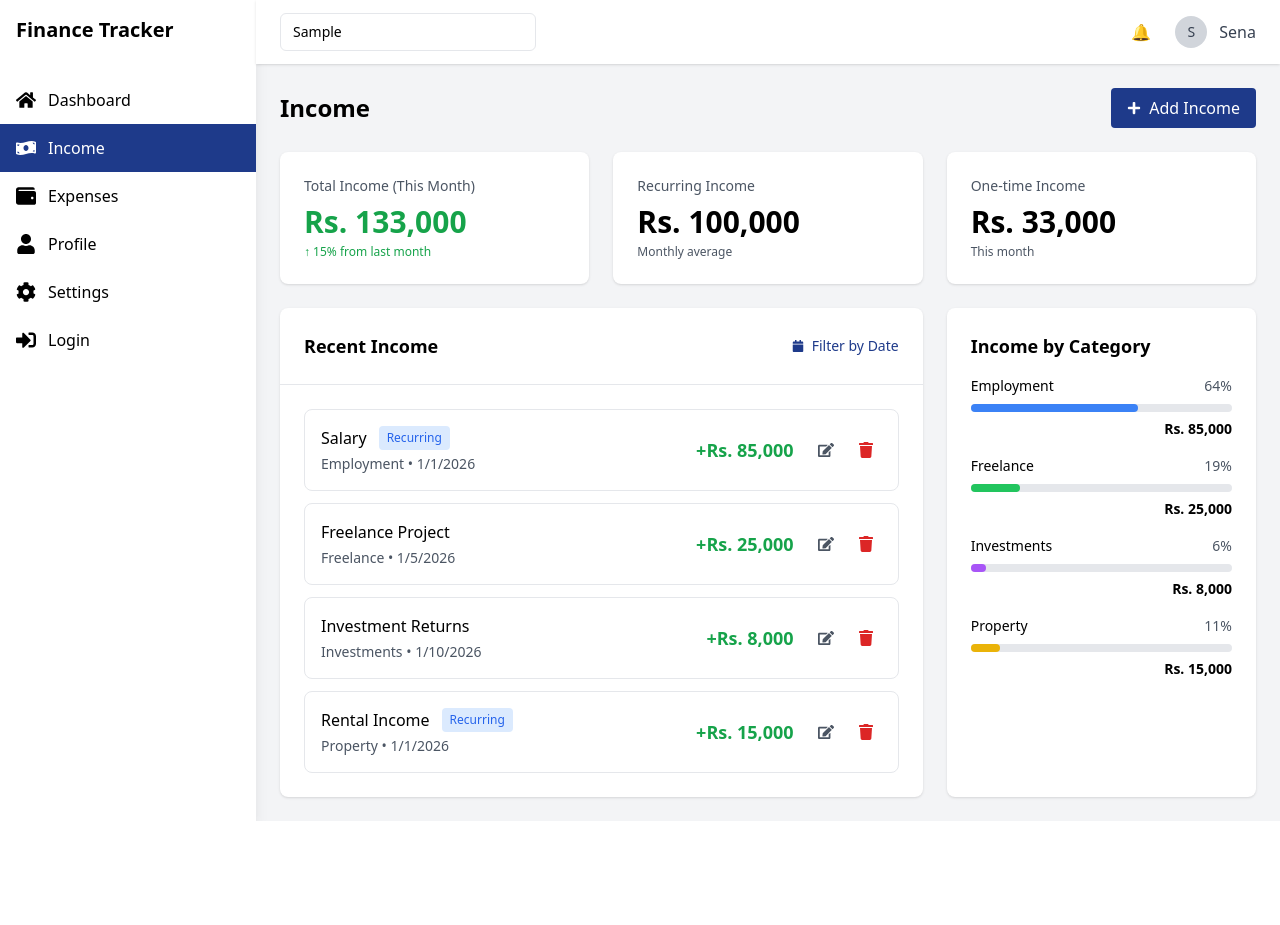
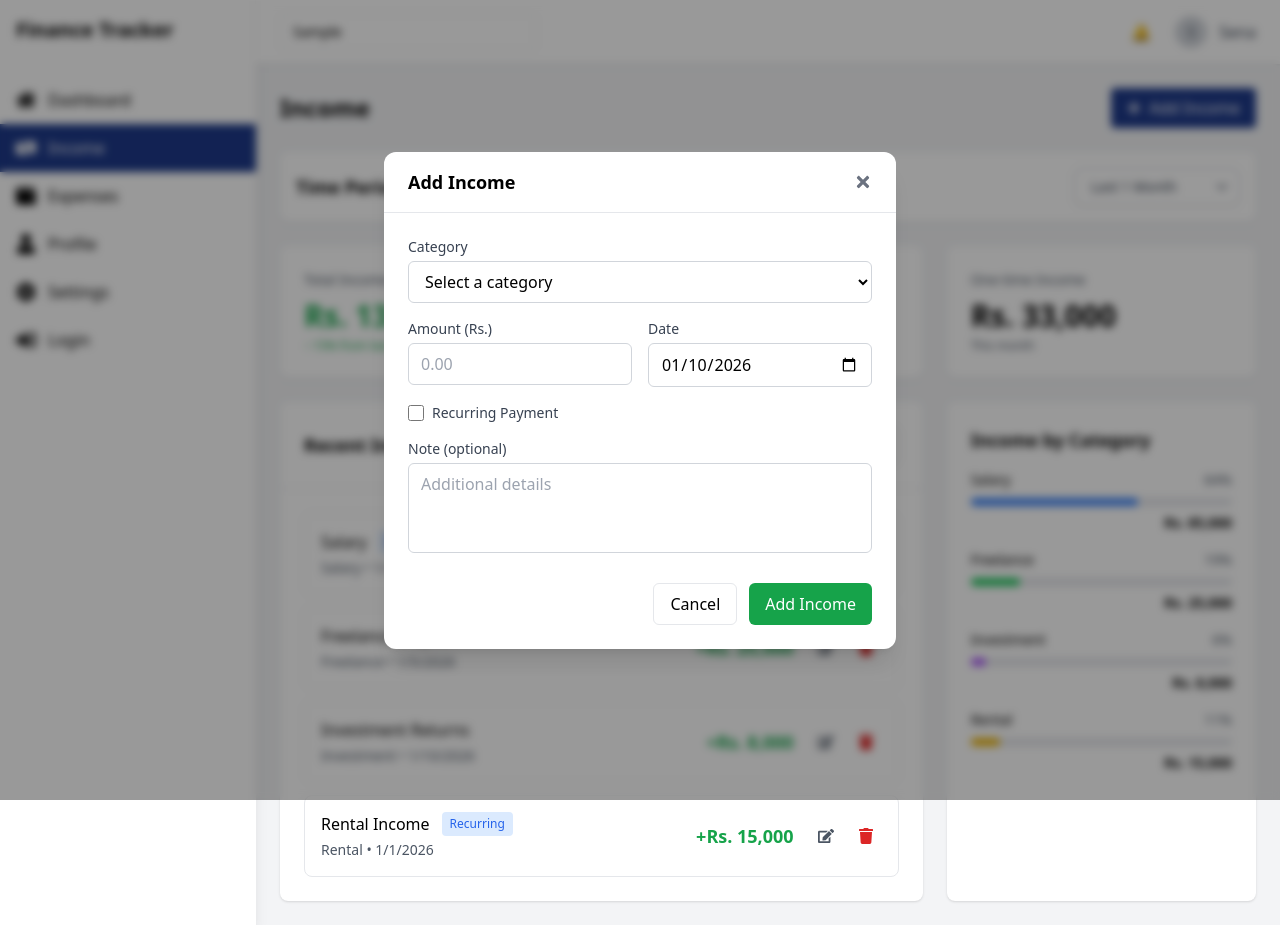
Before and after one commit to SenashAdeesha/FINANCE-TRACKER, a React (Vite) app: page /income in a window 1280 px wide. Both pictures are taken after typing "Sample" into the empty fields and a click on the button "Add Income". Before the commit the page ends 821 px from the top, so only its background shows below. Built offline with nearby package versions, Linux system fonts and the light colour scheme.

Commit message:
updated the salery UI

```diff
--- a/src/pages/Dashboard.tsx
+++ b/src/pages/Dashboard.tsx
@@ -24,26 +24,26 @@ const mockTransactions = [
 function TransactionModal({ isOpen, onClose }: { isOpen: boolean; onClose: () => void }) {
   const [step, setStep] = useState<'select' | 'income' | 'expense'>('select');
   const [formData, setFormData] = useState<{
-    title: string;
     amount: string;
     date: string;
     category: string;
+    recurring: boolean;
     description: string;
   }>({
-    title: '',
     amount: '',
     date: new Date().toISOString().split('T')[0],
     category: '',
+    recurring: false,
     description: ''
   });
 
   const handleClose = () => {
     setStep('select');
     setFormData({
-      title: '',
       amount: '',
       date: new Date().toISOString().split('T')[0],
       category: '',
+      recurring: false,
       description: ''
     });
     onClose();
@@ -59,9 +59,10 @@ function TransactionModal({ isOpen, onClose }: { isOpen: boolean; onClose: () =>
   const handleChange = (
     e: ChangeEvent<HTMLInputElement | HTMLTextAreaElement | HTMLSelectElement>
   ) => {
+    const { name, value, type } = e.target;
     setFormData({
       ...formData,
-      [e.target.name]: e.target.value
+      [name]: type === 'checkbox' ? (e.target as HTMLInputElement).checked : value
     });
   };
 
@@ -129,16 +130,19 @@ function TransactionModal({ isOpen, onClose }: { isOpen: boolean; onClose: () =>
               {/* Form */}
               <form className="space-y-4" onSubmit={(e) => e.preventDefault()}>
                 <div>
-                  <label className="block text-sm font-medium text-gray-700 mb-1">Title</label>
-                  <input
-                    type="text"
-                    name="title"
-                    value={formData.title}
+                  <label className="block text-sm font-medium text-gray-700 mb-1">Category</label>
+                  <select
+                    name="category"
+                    value={formData.category}
                     onChange={handleChange}
                     required
-                    placeholder={step === 'income' ? 'e.g., Salary' : 'e.g., Grocery Shopping'}
-                    className="w-full px-3 py-2 border border-gray-300 rounded-md focus:ring-2 focus:ring-blue-500 focus:border-blue-500 outline-none"
-                  />
+                    className="w-full px-3 py-2 border border-gray-300 rounded-md focus:ring-2 focus:ring-blue-500 focus:border-blue-500 outline-none bg-white"
+                  >
+                    <option value="">Select a category</option>
+                    {(step === 'income' ? incomeCategories : expenseCategories).map(cat => (
+                      <option key={cat} value={cat}>{cat}</option>
+                    ))}
+                  </select>
                 </div>
 
                 <div className="grid grid-cols-1 md:grid-cols-2 gap-4">
@@ -170,19 +174,16 @@ function TransactionModal({ isOpen, onClose }: { isOpen: boolean; onClose: () =>
                 </div>
 
                 <div>
-                  <label className="block text-sm font-medium text-gray-700 mb-1">Category</label>
-                  <select
-                    name="category"
-                    value={formData.category}
-                    onChange={handleChange}
-                    required
-                    className="w-full px-3 py-2 border border-gray-300 rounded-md focus:ring-2 focus:ring-blue-500 focus:border-blue-500 outline-none bg-white"
-                  >
-                    <option value="">Select a category</option>
-                    {(step === 'income' ? incomeCategories : expenseCategories).map(cat => (
-                      <option key={cat} value={cat}>{cat}</option>
-                    ))}
-                  </select>
+                  <label className="flex items-center gap-2 cursor-pointer">
+                    <input
+                      type="checkbox"
+                      name="recurring"
+                      checked={formData.recurring}
+                      onChange={handleChange}
+                      className="w-4 h-4 text-blue-600 border-gray-300 rounded focus:ring-blue-500"
+                    />
+                    <span className="text-sm font-medium text-gray-700">Recurring Payment</span>
+                  </label>
                 </div>
 
                 <div>
--- a/src/pages/Income.tsx
+++ b/src/pages/Income.tsx
@@ -1,27 +1,196 @@
 // pages/Income.tsx
-import { useState } from "react";
+import { useState, type ChangeEvent, type MouseEvent } from "react";
 import Sidebar from "../components/Sidebar";
 import Navbar from "../components/Navbar";
-import { FaPlus, FaEdit, FaTrash, FaCalendar } from "react-icons/fa";
+import { FaPlus, FaEdit, FaTrash, FaTimes, FaChevronDown } from "react-icons/fa";
+
+// Income Modal Component
+function IncomeModal({ isOpen, onClose }: { isOpen: boolean; onClose: () => void }) {
+  const [formData, setFormData] = useState({
+    amount: '',
+    date: new Date().toISOString().split('T')[0],
+    category: '',
+    recurring: false,
+    description: ''
+  });
+
+  const handleClose = () => {
+    setFormData({
+      amount: '',
+      date: new Date().toISOString().split('T')[0],
+      category: '',
+      recurring: false,
+      description: ''
+    });
+    onClose();
+  };
+
+  const handleSubmit = (e: MouseEvent<HTMLButtonElement>) => {
+    e.preventDefault();
+    console.log('Income submitted:', formData);
+    alert('Income added successfully!');
+    handleClose();
+  };
+
+  const handleChange = (e: ChangeEvent<HTMLInputElement | HTMLTextAreaElement | HTMLSelectElement>) => {
+    const { name, value, type } = e.target;
+    setFormData({
+      ...formData,
+      [name]: type === 'checkbox' ? (e.target as HTMLInputElement).checked : value
+    });
+  };
+
+  const incomeCategories = ['Salary', 'Freelance', 'Investment', 'Business', 'Rental', 'Gift', 'Other'];
+
+  if (!isOpen) return null;
+
+  return (
+    <div className="fixed inset-0 bg-black/40 flex items-center justify-center z-50 p-4 backdrop-blur-sm">
+      <div className="bg-white rounded-xl shadow-xl w-full max-w-lg overflow-hidden">
+        <div className="flex items-center justify-between px-6 py-4 border-b">
+          <h2 className="text-lg font-semibold">Add Income</h2>
+          <button onClick={handleClose} className="text-gray-500 hover:text-gray-700" aria-label="Close">
+            <FaTimes size={18} />
+          </button>
+        </div>
+
+        <div className="p-6">
+          <form className="space-y-4" onSubmit={(e) => e.preventDefault()}>
+            <div>
+              <label className="block text-sm font-medium text-gray-700 mb-1">Category</label>
+              <select
+                name="category"
+                value={formData.category}
+                onChange={handleChange}
+                required
+                className="w-full px-3 py-2 border border-gray-300 rounded-md focus:ring-2 focus:ring-green-500 focus:border-green-500 outline-none bg-white"
+              >
+                <option value="">Select a category</option>
+                {incomeCategories.map(cat => (
+                  <option key={cat} value={cat}>{cat}</option>
+                ))}
+              </select>
+            </div>
+
+            <div className="grid grid-cols-1 md:grid-cols-2 gap-4">
+              <div>
+                <label className="block text-sm font-medium text-gray-700 mb-1">Amount (Rs.)</label>
+                <input
+                  type="number"
+                  name="amount"
+                  value={formData.amount}
+                  onChange={handleChange}
+                  required
+                  min={0}
+                  step="0.01"
+                  placeholder="0.00"
+                  className="w-full px-3 py-2 border border-gray-300 rounded-md focus:ring-2 focus:ring-green-500 focus:border-green-500 outline-none"
+                />
+              </div>
+              <div>
+                <label className="block text-sm font-medium text-gray-700 mb-1">Date</label>
+                <input
+                  type="date"
+                  name="date"
+                  value={formData.date}
+                  onChange={handleChange}
+                  required
+                  className="w-full px-3 py-2 border border-gray-300 rounded-md focus:ring-2 focus:ring-green-500 focus:border-green-500 outline-none"
+                />
+              </div>
+            </div>
+
+            <div>
+              <label className="flex items-center gap-2 cursor-pointer">
+                <input
+                  type="checkbox"
+                  name="recurring"
+                  checked={formData.recurring}
+                  onChange={handleChange}
+                  className="w-4 h-4 text-green-600 border-gray-300 rounded focus:ring-green-500"
+                />
+                <span className="text-sm font-medium text-gray-700">Recurring Payment</span>
+              </label>
+            </div>
+
+            <div>
+              <label className="block text-sm font-medium text-gray-700 mb-1">Note (optional)</label>
+              <textarea
+                name="description"
+                value={formData.description}
+                onChange={handleChange}
+                rows={3}
+                placeholder="Additional details"
+                className="w-full px-3 py-2 border border-gray-300 rounded-md focus:ring-2 focus:ring-green-500 focus:border-green-500 outline-none resize-none"
+              />
+            </div>
+
+            <div className="flex justify-end gap-3 pt-2">
+              <button type="button" onClick={handleClose} className="px-4 py-2 border rounded-md">Cancel</button>
+              <button type="button" onClick={handleSubmit} className="px-4 py-2 rounded-md text-white bg-green-600 hover:bg-green-700">
+                Add Income
+              </button>
+            </div>
+          </form>
+        </div>
+      </div>
+    </div>
+  );
+}
 
 function Income() {
   const [sidebarOpen, setSidebarOpen] = useState(true);
+  const [modalOpen, setModalOpen] = useState(false);
+  const [categoryFilter, setCategoryFilter] = useState<string>('All');
+  const [timePeriod, setTimePeriod] = useState('1 month');
 
   const incomeData = [
-    { id: 1, source: "Salary", amount: 85000, date: "2026-01-01", category: "Employment", recurring: true },
+    { id: 1, source: "Salary", amount: 85000, date: "2026-01-01", category: "Salary", recurring: true },
     { id: 2, source: "Freelance Project", amount: 25000, date: "2026-01-05", category: "Freelance", recurring: false },
-    { id: 3, source: "Investment Returns", amount: 8000, date: "2026-01-10", category: "Investments", recurring: false },
-    { id: 4, source: "Rental Income", amount: 15000, date: "2026-01-01", category: "Property", recurring: true },
+    { id: 3, source: "Investment Returns", amount: 8000, date: "2026-01-10", category: "Investment", recurring: false },
+    { id: 4, source: "Rental Income", amount: 15000, date: "2026-01-01", category: "Rental", recurring: true },
   ];
 
   const categories = [
-    { name: "Employment", amount: 85000, color: "bg-blue-500" },
+    { name: "Salary", amount: 85000, color: "bg-blue-500" },
     { name: "Freelance", amount: 25000, color: "bg-green-500" },
-    { name: "Investments", amount: 8000, color: "bg-purple-500" },
-    { name: "Property", amount: 15000, color: "bg-yellow-500" },
+    { name: "Investment", amount: 8000, color: "bg-purple-500" },
+    { name: "Rental", amount: 15000, color: "bg-yellow-500" },
   ];
 
-  const totalIncome = incomeData.reduce((sum, item) => sum + item.amount, 0);
+  // Calculate income based on time period
+  const calculateIncome = () => {
+    const now = new Date('2026-01-10');
+    const monthsMap: Record<string, number> = {
+      '1 month': 1,
+      '2 months': 2,
+      '3 months': 3,
+      '6 months': 6,
+      '1 year': 12,
+      '2 years': 24,
+      '3 years': 36,
+      '4 years': 48,
+      '5 years': 60,
+      'All time': 9999
+    };
+
+    const monthsBack = monthsMap[timePeriod] || 1;
+    const cutoffDate = new Date(now);
+    cutoffDate.setMonth(cutoffDate.getMonth() - monthsBack);
+
+    return incomeData.filter(item => new Date(item.date) >= cutoffDate);
+  };
+
+  const filteredByTime = calculateIncome();
+  const totalIncome = filteredByTime.reduce((sum, item) => sum + item.amount, 0);
+
+  // Filter income data by category
+  const getFilteredIncome = () => {
+    if (categoryFilter === 'All') return filteredByTime;
+    return filteredByTime.filter(item => item.category === categoryFilter);
+  };
+
+  const filteredIncome = getFilteredIncome();
 
   return (
     <div className="flex bg-gray-100 min-h-screen">
@@ -33,10 +202,47 @@ function Income() {
         <main className="p-6">
           <div className="flex items-center justify-between mb-6">
             <h1 className="text-2xl font-semibold">Income</h1>
-            <button className="px-4 py-2 rounded bg-primary text-white flex items-center gap-2">
+            <button
+              onClick={() => setModalOpen(true)}
+              className="px-4 py-2 rounded bg-primary text-white flex items-center gap-2"
+            >
               <FaPlus className="text-sm" />
               Add Income
             </button>
+          </div>
+
+          {/* Time Period Filter (Dropdown Style) */}
+          <div className="bg-white rounded-lg p-4 shadow mb-6">
+            <div className="flex items-center justify-between">
+              <h3 className="font-semibold text-lg">Time Period</h3>
+              <div className="relative inline-block">
+                <select
+                  value={timePeriod}
+                  onChange={(e) => setTimePeriod(e.target.value)}
+                  className="appearance-none bg-white border border-gray-300 rounded-lg px-4 py-2 pr-10 text-sm font-medium text-gray-700 hover:border-gray-400 focus:outline-none focus:ring-2 focus:ring-green-500 focus:border-green-500 cursor-pointer shadow-sm"
+                >
+                  <optgroup label="Months">
+                    <option value="1 month">Last 1 Month</option>
+                    <option value="2 months">Last 2 Months</option>
+                    <option value="3 months">Last 3 Months</option>
+                    <option value="6 months">Last 6 Months</option>
+                  </optgroup>
+                  <optgroup label="Years">
+                    <option value="1 year">Last 1 Year</option>
+                    <option value="2 years">Last 2 Years</option>
+                    <option value="3 years">Last 3 Years</option>
+                    <option value="4 years">Last 4 Years</option>
+                    <option value="5 years">Last 5 Years</option>
+                  </optgroup>
+                  <optgroup label="Other">
+                    <option value="All time">All Time</option>
+                  </optgroup>
+                </select>
+                <div className="pointer-events-none absolute inset-y-0 right-0 flex items-center px-3 text-gray-500">
+                  <FaChevronDown size={12} />
+                </div>
+              </div>
+            </div>
           </div>
 
           <div className="grid grid-cols-1 md:grid-cols-3 gap-6 mb-6">
@@ -64,15 +270,33 @@ function Income() {
               <div className="p-6 border-b">
                 <div className="flex items-center justify-between">
                   <h2 className="text-lg font-semibold">Recent Income</h2>
-                  <button className="text-sm text-primary flex items-center gap-2">
-                    <FaCalendar className="text-xs" />
-                    Filter by Date
-                  </button>
+                  <div className="flex items-center gap-2">
+                    <label className="text-sm font-medium text-gray-700">Filter:</label>
+                    <div className="relative inline-block">
+                      <select
+                        value={categoryFilter}
+                        onChange={(e) => setCategoryFilter(e.target.value)}
+                        className="appearance-none bg-white border border-gray-300 rounded-lg px-4 py-2 pr-10 text-sm font-medium text-gray-700 hover:border-gray-400 focus:outline-none focus:ring-2 focus:ring-green-500 focus:border-green-500 cursor-pointer shadow-sm"
+                      >
+                        <option value="All">All Categories</option>
+                        <option value="Salary">Salary</option>
+                        <option value="Freelance">Freelance</option>
+                        <option value="Investment">Investment</option>
+                        <option value="Business">Business</option>
+                        <option value="Rental">Rental</option>
+                        <option value="Gift">Gift</option>
+                        <option value="Other">Other</option>
+                      </select>
+                      <div className="pointer-events-none absolute inset-y-0 right-0 flex items-center px-3 text-gray-500">
+                        <FaChevronDown size={12} />
+                      </div>
+                    </div>
+                  </div>
                 </div>
               </div>
               <div className="p-6">
                 <div className="space-y-3">
-                  {incomeData.map((income) => (
+                  {filteredIncome.map((income) => (
                     <div key={income.id} className="flex items-center justify-between p-4 border rounded-lg hover:bg-gray-50">
                       <div className="flex-1">
                         <div className="flex items-center gap-3">
@@ -127,6 +351,8 @@ function Income() {
           </div>
         </main>
       </div>
+
+      <IncomeModal isOpen={modalOpen} onClose={() => setModalOpen(false)} />
     </div>
   );
 }
```
